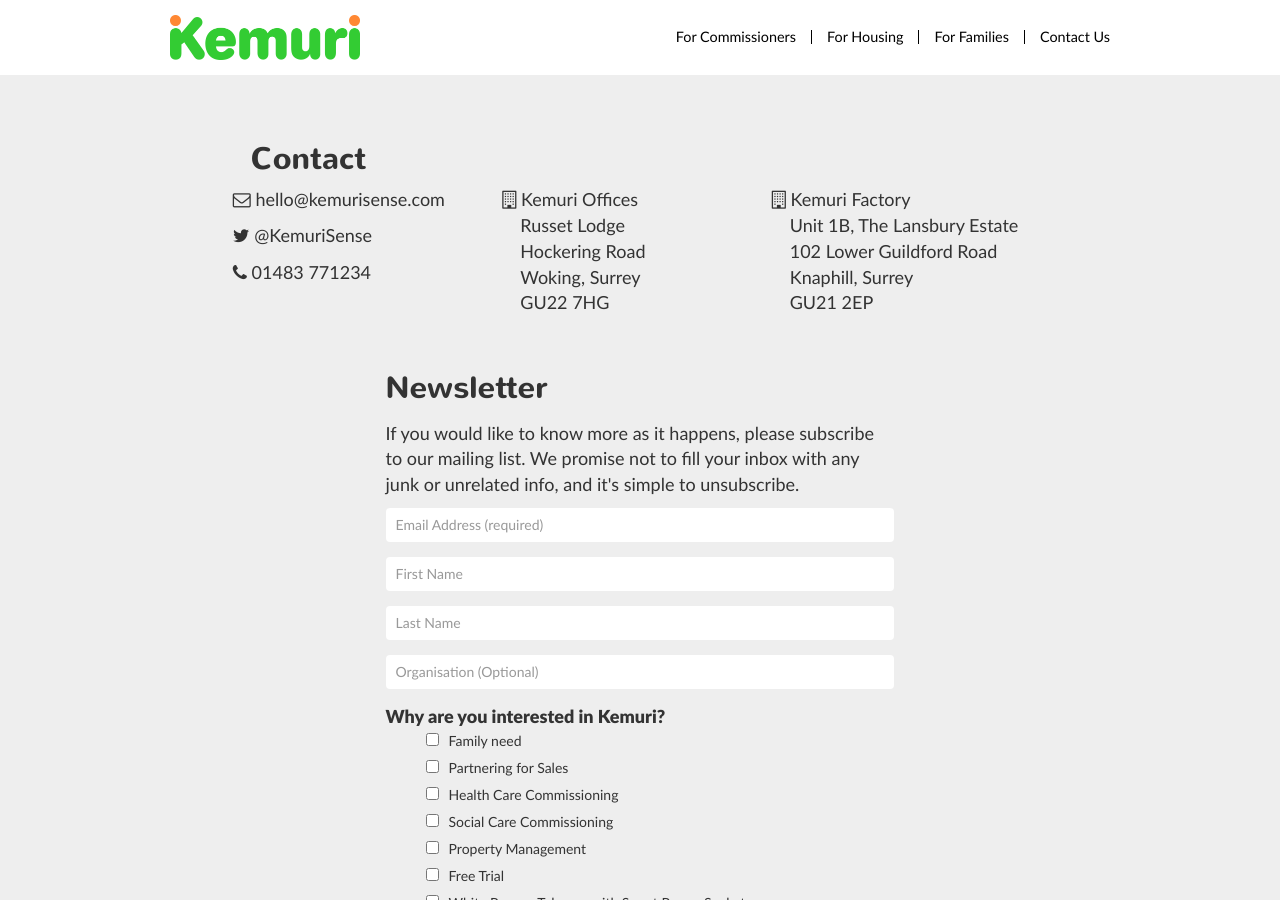
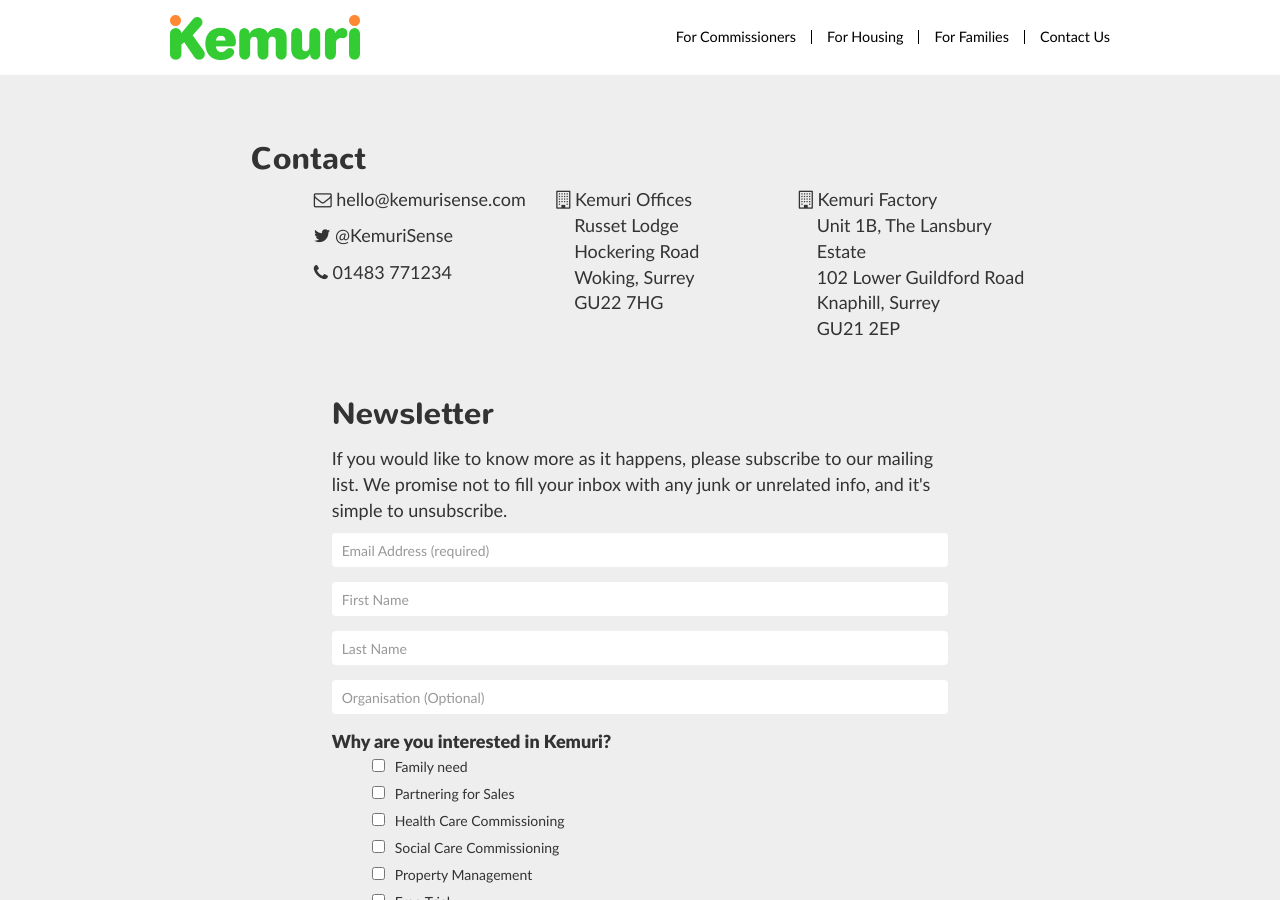
Before and after one commit to intelligentlilli/kemurisense.github.io, a Jekyll site: the page built from contact.html, in a window 1280 px wide and 900 px high. Built offline with Jekyll 4.4.1, drawn with Linux system fonts in a browser that asks for light colours; nearby versions of some CDN libraries; library files that are not in the unit come from our copies; comment, search, counter and statistics services are not loaded.

Commit message:
Fix grid on contact page

```diff
--- a/contact.html
+++ b/contact.html
@@ -14,9 +14,11 @@
 
         <h2>Contact</h2>
 
+      </div>
+    </div>
 
     <div class="row">
-          <div class="col-md-4 contact-info">
+      <div class="col-md-3 col-md-push-2 contact-info">
 
         <p><span class="k-icon"></span> hello@kemurisense.com
 
@@ -25,7 +27,7 @@
         <p><span class="k-icon"></span> 01483 771234
 
       </div>
-          <div class="col-md-4 contact-info">
+      <div class="col-md-3 col-md-push-2 contact-info">
         <p><span class="k-icon"></span>
             Kemuri Offices<br>
             Russet Lodge<br>
@@ -34,7 +36,7 @@
             GU22 7HG<br><br></p>
 
       </div>
-          <div class="col-md-4  contact-info">
+      <div class="col-md-3 col-md-push-2  contact-info">
 
         <p><span class="k-icon"></span>
             Kemuri Factory<br>
@@ -119,9 +121,5 @@
 
       </div>
     </div>
-
-      </div>
-
   </div>
 </div>
-</div>
```
Lines whose indentation alone changed are shown as unchanged.
